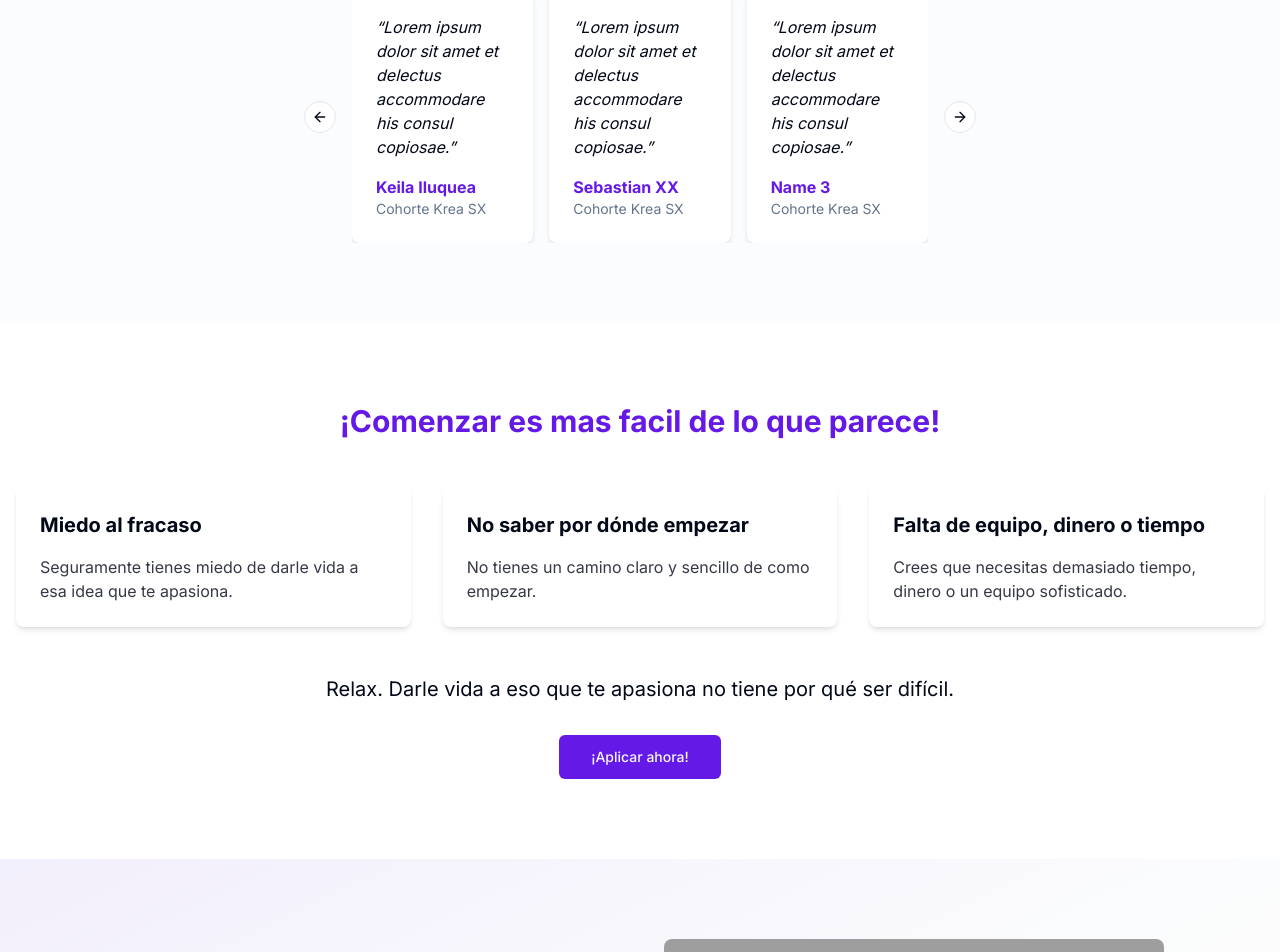
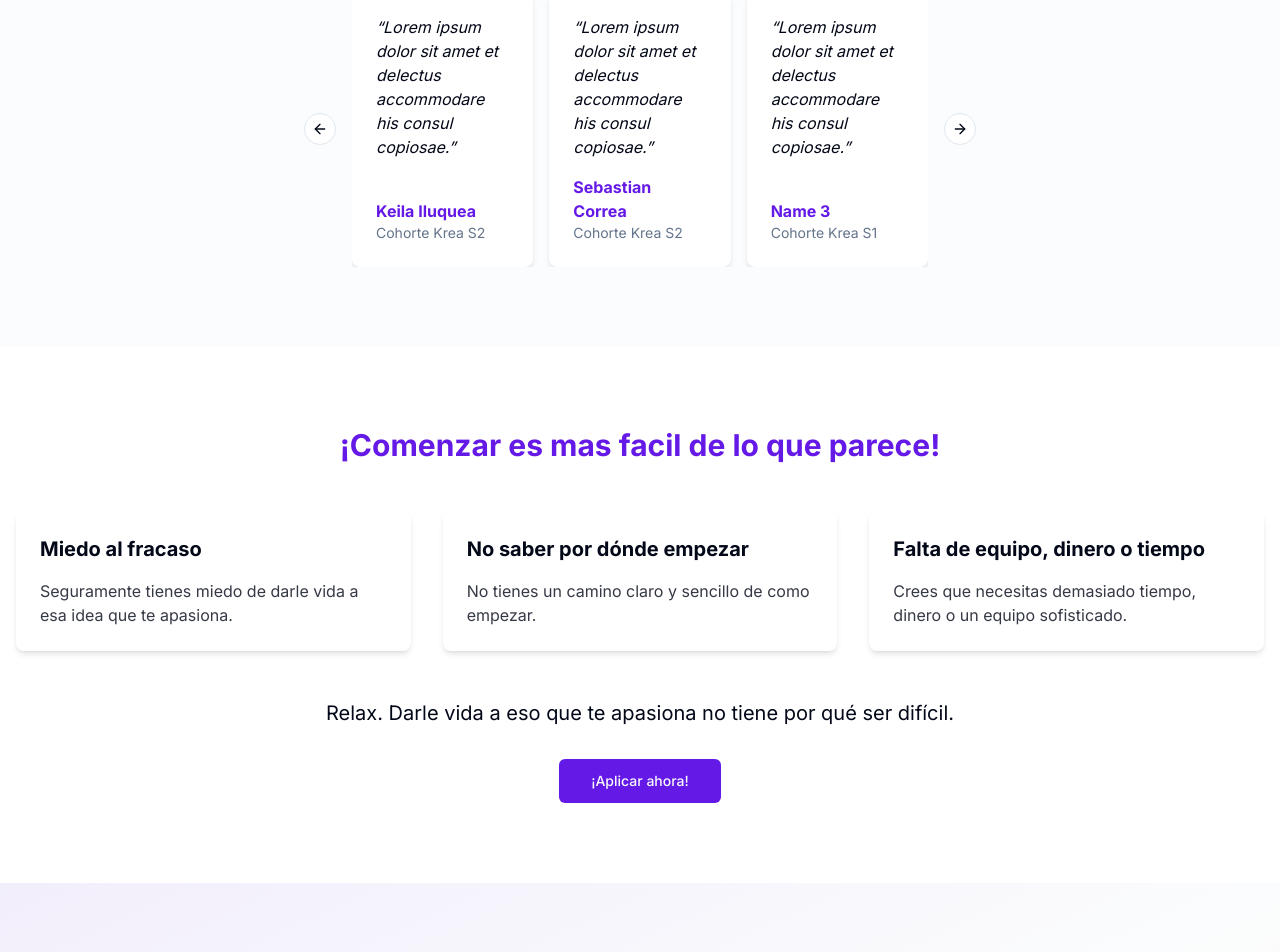
Before and after one commit to sebaspinilla13/krea, a Next.js app: page / in a window 1280 px wide. Shown: the part 761-1713 px from the top of the page. Built offline with nearby package versions, Linux system fonts and the light colour scheme; grey boxes are pictures that could not be loaded.

Commit message:
Update page.tsx

```diff
--- a/app/page.tsx
+++ b/app/page.tsx
@@ -95,22 +95,22 @@ function Testimonials() {
     {
       name: "Keila Iluquea",
       text: "Lorem ipsum dolor sit amet et delectus accommodare his consul copiosae.",
-      cohort: "Cohorte Krea SX",
+      cohort: "Cohorte Krea S2",
     },
     {
-      name: "Sebastian XX",
+      name: "Sebastian Correa",
       text: "Lorem ipsum dolor sit amet et delectus accommodare his consul copiosae.",
-      cohort: "Cohorte Krea SX",
+      cohort: "Cohorte Krea S2",
     },
     {
       name: "Name 3",
       text: "Lorem ipsum dolor sit amet et delectus accommodare his consul copiosae.",
-      cohort: "Cohorte Krea SX",
+      cohort: "Cohorte Krea S1",
     },
     {
       name: "Name 4",
       text: "Lorem ipsum dolor sit amet et delectus accommodare his consul copiosae.",
-      cohort: "Cohorte Krea SX",
+      cohort: "Cohorte Krea S1",
     },
     {
       name: "Name 5",
```
